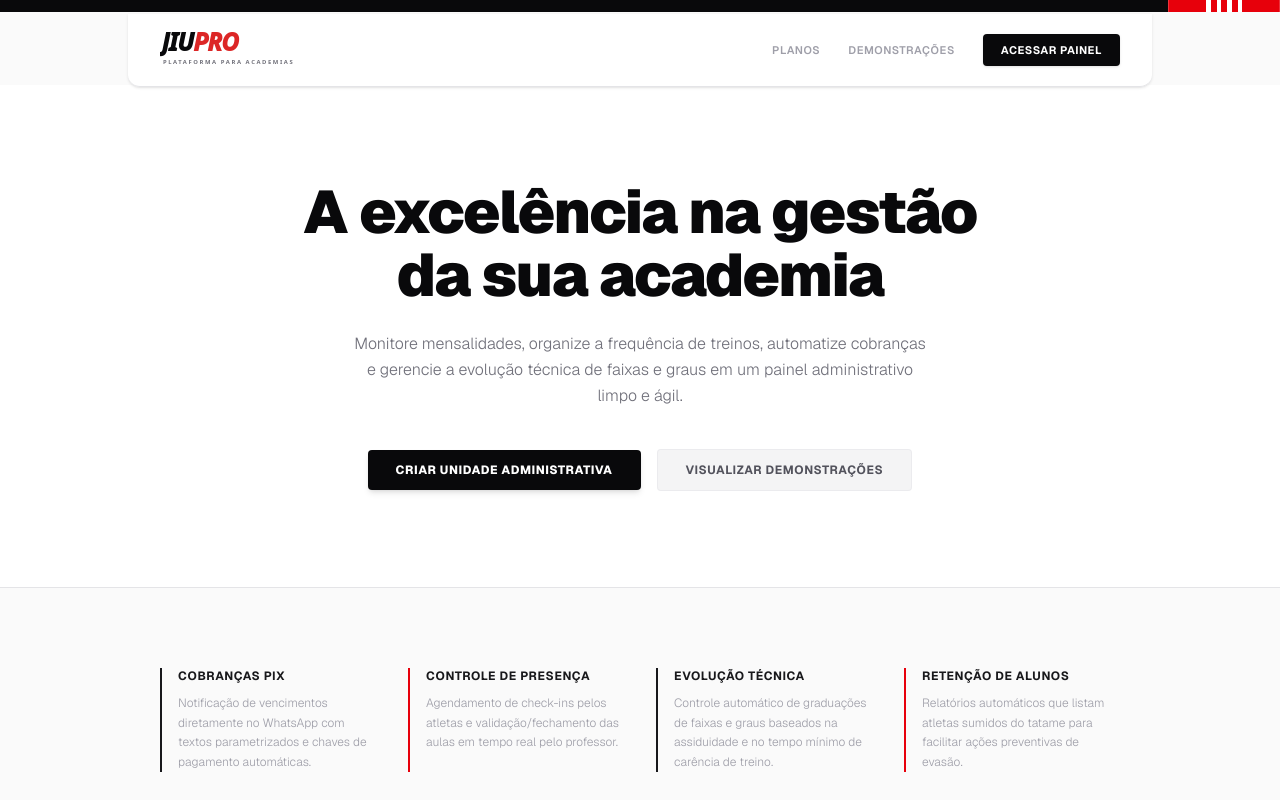
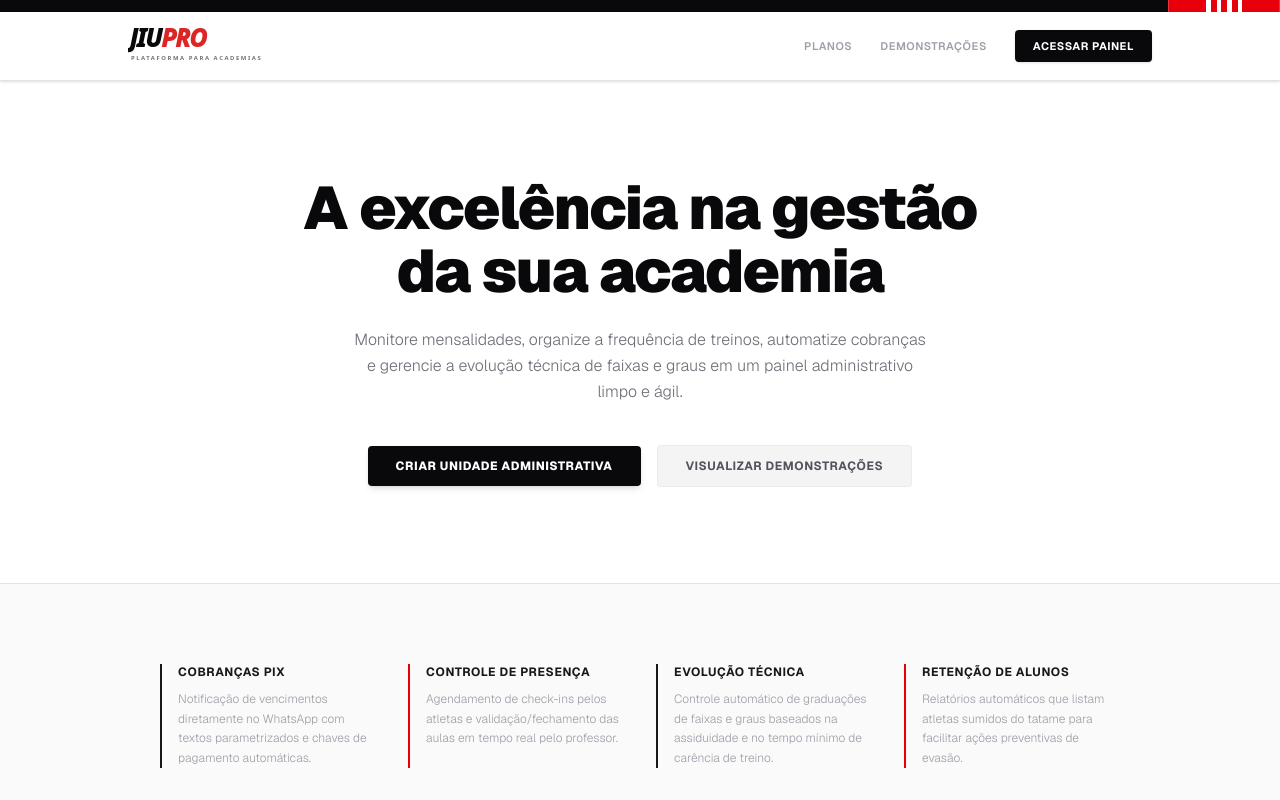
Before and after one commit to hugovitor/JiuPro, a Next.js app: page / in a window 1280 px wide. Shown: the top 800 px of the page. Built offline with nearby package versions, Linux system fonts and the light colour scheme; no server answers.

Commit message:
fix: make header top-0 sticky full-width and resolve invalid colors in app for robustness

```diff
--- a/app/aluno/page.tsx
+++ b/app/aluno/page.tsx
@@ -1193,7 +1193,7 @@ function AreaDoAlunoContent() {
                 {journals.length > 0 ? (
                   journals.map((entry) => (
                     <div key={entry.id} className="border-l-2 border-slate-200 pl-3.5 relative space-y-1">
-                      <span className="absolute -left-[5px] top-1.5 h-2.5 w-2.5 rounded-full bg-slate-355 border border-white" />
+                      <span className="absolute -left-[5px] top-1.5 h-2.5 w-2.5 rounded-full bg-slate-400 border border-white" />
                       <div className="flex justify-between items-center text-[10px]">
                         <span className={`px-1.5 py-0.2 rounded font-black uppercase text-[8px] border ${
                           entry.categoria === 'Kimono' ? 'bg-blue-50 text-blue-700 border-blue-100' : 'bg-emerald-50 text-emerald-700 border-emerald-100'
--- a/app/dashboard/configuracoes/page.tsx
+++ b/app/dashboard/configuracoes/page.tsx
@@ -251,7 +251,7 @@ export default function ConfiguracoesPage() {
                   type="button"
                   onClick={handleCopiarLink}
                   className={`px-3 py-2 text-xs font-bold text-white rounded-lg transition-all ${
-                    linkCopiado ? 'bg-emerald-650 hover:bg-emerald-755' : 'bg-zinc-950 hover:bg-zinc-850'
+                    linkCopiado ? 'bg-emerald-600 hover:bg-emerald-700' : 'bg-zinc-950 hover:bg-zinc-850'
                   }`}
                 >
                   {linkCopiado ? 'Copiado!' : 'Copiar'}
--- a/app/page.tsx
+++ b/app/page.tsx
@@ -87,12 +87,13 @@ export default function SaaSLandingPage() {
       </div>
 
       {/* 1. Header (Navbar) - Clean Light Style with Large Text-Only Logo */}
-      <header className="bg-white/90 backdrop-blur-md border-b border-zinc-200 sticky top-3.5 z-50 py-3.5 px-6 sm:px-8 max-w-5xl w-full mx-auto rounded-b-xl shadow-sm">
-        <div className="flex items-center justify-between gap-4">
+      {/* 1. Header (Navbar) - Sticky top-0 full width */}
+      <header className="bg-white/90 backdrop-blur-md border-b border-zinc-200 sticky top-0 z-50 py-3 px-6 sm:px-8 w-full shadow-sm">
+        <div className="max-w-5xl mx-auto flex items-center justify-between gap-4">
 
           {/* Text-Only Logo - Enlarged and clean as requested */}
           <div className="flex items-center flex-shrink-0">
-            <svg className="h-11 w-auto text-zinc-955" viewBox="0 0 250 60" fill="none" xmlns="http://www.w3.org/2000/svg">
+            <svg className="h-11 w-auto text-zinc-950" viewBox="0 0 250 60" fill="none" xmlns="http://www.w3.org/2000/svg">
               {/* Bold Italic Typography */}
               <text x="2" y="32" fill="#09090B" fontSize="33" fontWeight="950" fontStyle="italic" fontFamily="system-ui, -apple-system, sans-serif" letterSpacing="-0.03em">
                 JIU<tspan fill="#DC2626">PRO</tspan>
```
